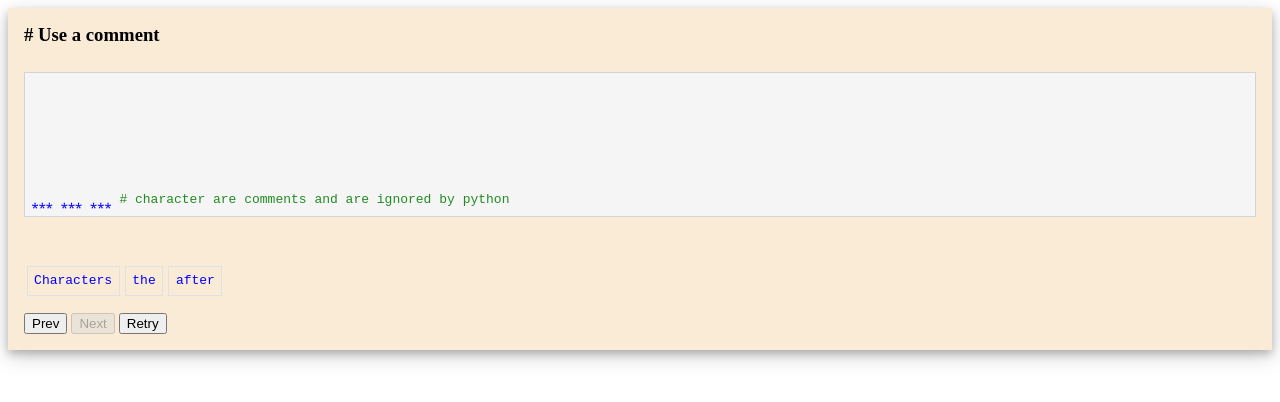
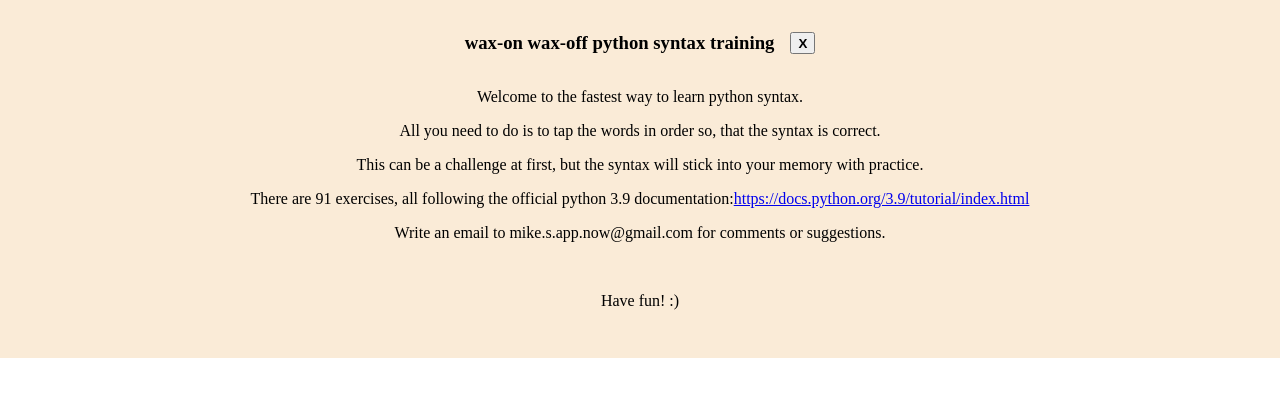
Before and after one commit to MihaiPopescu1985/notes, a plain HTML site: page docs/python_syntax.html in a window 1280 px wide. Drawn offline with Linux system fonts and the light colour scheme.

Commit message:
.10 (#11)
Create About

```diff
--- /dev/null
+++ b/docs/about.js
@@ -0,0 +1,11 @@
+const HTML_ABOUT_CONTENT = 'about_content';
+
+function openAbout() {
+    document.getElementById(HTML_EXERCISE_CONTAINER).style.display = "none";
+    document.getElementById(HTML_ABOUT_CONTENT).style.display = "block";
+}
+
+function closeAbout() {
+    document.getElementById(HTML_EXERCISE_CONTAINER).style.display = "block";
+    document.getElementById(HTML_ABOUT_CONTENT).style.display = "none";
+}
--- a/docs/python.js
+++ b/docs/python.js
@@ -37,6 +37,10 @@ var max_progress = 0; // the highest exercise completed
 function initExercise() {
   _getHTML();
   _getStoredProgress();
+
+  if (max_progress === 0) {
+    openAbout();
+  }
   startExercise();
 }
 
--- a/docs/python_syntax.html
+++ b/docs/python_syntax.html
@@ -10,6 +10,7 @@
     <!--Scripts: order matter-->
     <script type="text/javascript" src="python3.9.escaped.js"></script>
     <script type="text/javascript" src="python.js"></script>
+    <script type="text/javascript" src="about.js"></script>
 
     <title>Python syntax tutorial</title>
 </head>
@@ -24,7 +25,22 @@
             <button id="prev_exercise" onclick="showPrevExercise()">Prev</button>
             <button id="next_exercise" onclick="showNextExercise()">Next</button>
             <button id="retry_exercise" onclick="startExercise()">Retry</button>
+            <button id="about_btn" onclick="openAbout()"><b>?</b></button>
         </div>
+    </div>
+    <div id="about_content" onclick="closeAbout()">
+        <div id="about_title">
+            <h3>wax-on wax-off python syntax training</h3>
+            <button id="close_about_content" onclick="closeAbout()"><b>X</b></button>
+        </div>
+        <br>
+        <p>Welcome to the fastest way to learn python syntax.</p>
+        <p>All you need to do is to tap the words in order so, that the syntax is correct.</p>
+        <p>This can be a challenge at first, but the syntax will stick into your memory with practice.</p>
+        <p>There are 91 exercises, all following the official python 3.9 documentation:<a href="https://docs.python.org/3.9/tutorial/index.html">https://docs.python.org/3.9/tutorial/index.html</a></p>
+        <p>Write an email to mike.s.app.now@gmail.com for comments or suggestions.</p>
+        <br>
+        <p>Have fun! :)</p>
     </div>
 </body>
 </html>
--- a/docs/style.css
+++ b/docs/style.css
@@ -73,3 +73,30 @@ body {
     margin: 1em 0em 0em 0em;
     padding: 0em;
 }
+
+#about_btn {
+    float: right;
+}
+
+#about_content {
+    margin: auto;
+    text-align: center;
+    padding: 2em;
+    background-color: antiquewhite;
+    display: none;
+}
+
+#about_title {
+    display: flex;
+    flex-wrap: nowrap;
+    justify-content: center;
+    gap: 1em;
+}
+
+#about_title > h3 {
+    margin: 0em;
+}
+
+#close_about_content {
+    float: right;
+}
```
